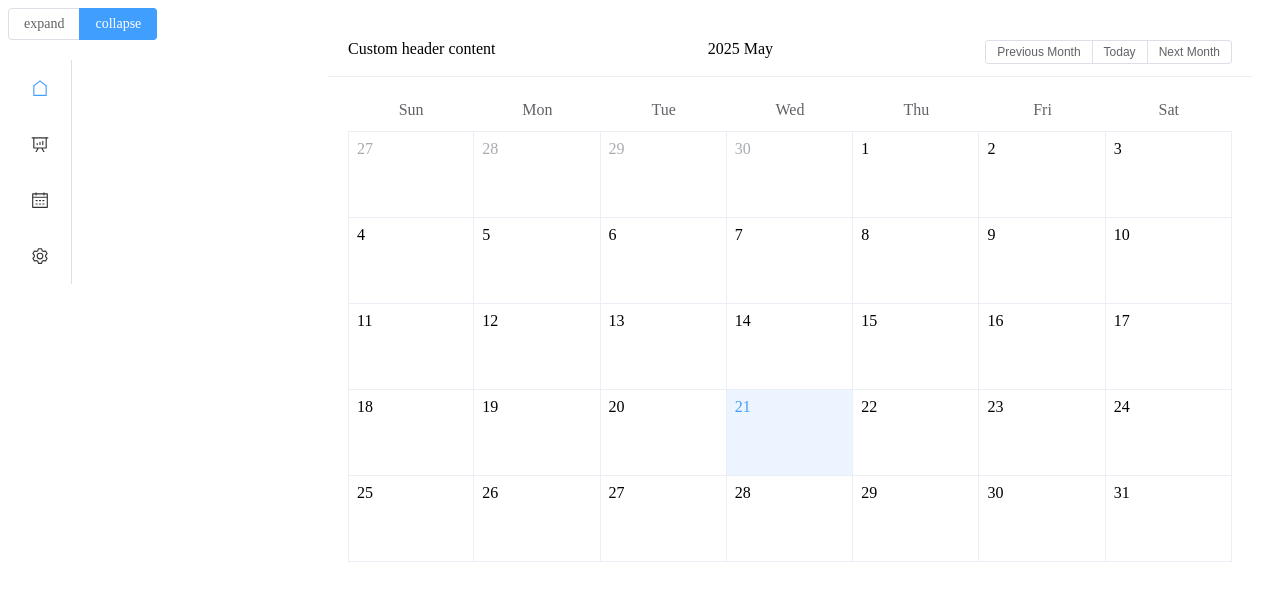
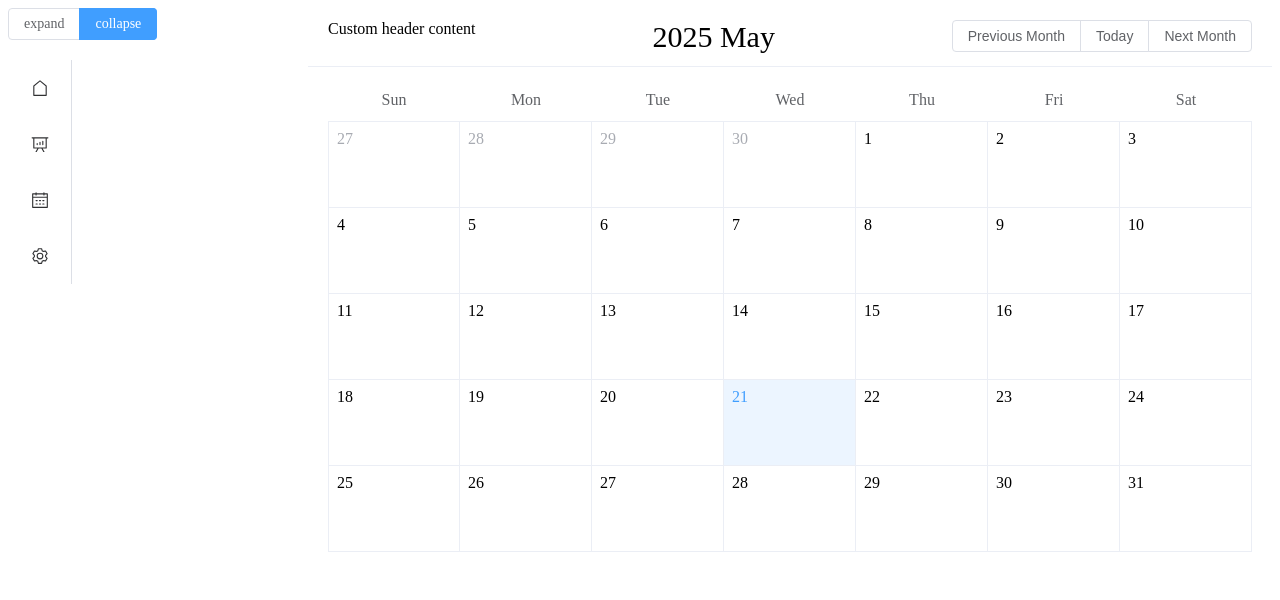
Before and after one commit to math-zhuxy/task_manager, a Vue app: page /calendar in a window 1280 px wide. Shown: the top 600 px of the page. Built offline with nearby package versions, Linux system fonts and the light colour scheme.

Commit message:
修改了一些样式

```diff
--- a/src/App.vue
+++ b/src/App.vue
@@ -11,54 +11,47 @@
         :collapse="isCollapse"
         @open="handleOpen"
         @close="handleClose"
+        @select="handleSelect"
       >
-        <router-link to="/">
-          <el-menu-item index="1">
+          <el-menu-item index="/">
             <el-icon><House /></el-icon>
             <template #title>Home</template>
           </el-menu-item>
-        </router-link>
-        <router-link to="/table">
-          <el-menu-item index="2">
+          <el-menu-item index="/table">
             <el-icon><DataAnalysis /></el-icon>
             <template #title>Task Table</template>
           </el-menu-item>
-        </router-link>
-        <router-link to="/calendar">
-          <el-menu-item index="3">
+          <el-menu-item index="/calendar">
             <el-icon><Calendar /></el-icon>
             <template #title>Calendar</template>
           </el-menu-item>
-        </router-link>
-        <router-link to="/setting">
-          <el-menu-item index="4">
+          <el-menu-item index="/setting">
             <el-icon><Setting /></el-icon>
             <template #title>Setting</template>
           </el-menu-item>
-        </router-link>
       </el-menu>
     </el-aside>
-    <el-main>
-      <router-view></router-view>
-    </el-main>
+    <router-view />
   </el-container>
 </template>
 
 <script lang="ts" setup>
 import { ref } from 'vue'
-import {
-  Document,
-  Menu as IconMenu,
-  Location,
-  Setting,
-} from '@element-plus/icons-vue'
+import { useRouter, useRoute } from 'vue-router'
 
 const isCollapse = ref(true)
+const router = useRouter()
+const route = useRoute()
 const handleOpen = (key: string, keyPath: string[]) => {
   console.log(key, keyPath)
 }
 const handleClose = (key: string, keyPath: string[]) => {
   console.log(key, keyPath)
+}
+const handleSelect = (index: string) => {
+  if (index !== route.path) {
+    router.push(index)
+  }
 }
 </script>
 
--- a/src/view/calendar.vue
+++ b/src/view/calendar.vue
@@ -2,15 +2,15 @@
   <el-calendar ref="calendar">
     <template #header="{ date }">
       <span>Custom header content</span>
-      <span>{{ date }}</span>
+      <span style="font-size: 30px;">{{ date }}</span>
       <el-button-group>
-        <el-button size="small" @click="selectDate('prev-month')">
+        <el-button size="30" @click="selectDate('prev-month')">
           Previous Month
         </el-button>
-        <el-button size="small" @click="selectDate('today')">
-            Today
+        <el-button size="30" @click="selectDate('today')">
+          Today
         </el-button>
-        <el-button size="small" @click="selectDate('next-month')">
+        <el-button size="30" @click="selectDate('next-month')">
           Next Month
         </el-button>
       </el-button-group>
```
